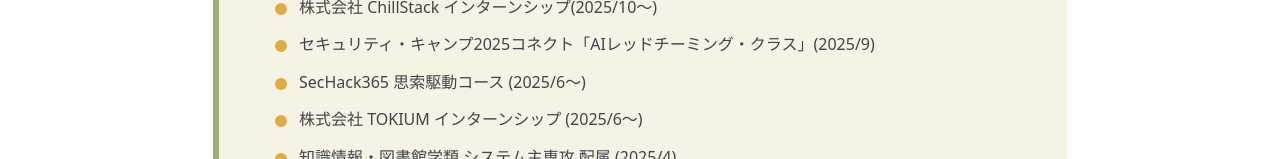
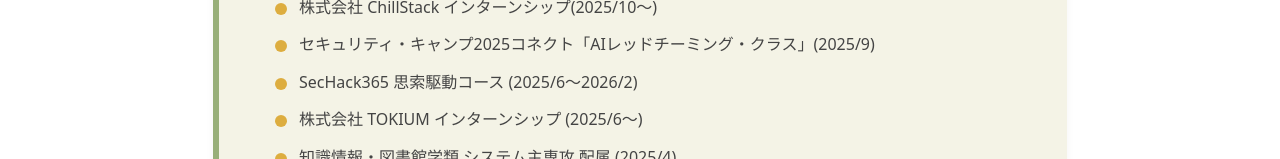
Before and after one commit to Utsugi0101/Utsugi0101.dev, a React (Vite) app: page / in a window 1280 px wide. Shown: the part 641-800 px from the top of the page. Built offline with nearby package versions, Linux system fonts and the light colour scheme.

Commit message:
fix:past

```diff
--- a/src/components/Pasts.tsx
+++ b/src/components/Pasts.tsx
@@ -6,7 +6,7 @@ export default function Pasts() {
           <li>セキュリティ・キャンプ2026全国大会「AIセキュリティクラス」(2026/8)</li>
           <li>株式会社 ChillStack インターンシップ(2025/10〜)</li>
           <li>セキュリティ・キャンプ2025コネクト「AIレッドチーミング・クラス」(2025/9)</li>
-          <li>SecHack365 思索駆動コース (2025/6〜)</li>
+          <li>SecHack365 思索駆動コース (2025/6〜2026/2)</li>
           <li>株式会社 TOKIUM インターンシップ (2025/6〜)</li>
           <li>知識情報・図書館学類 システム主専攻 配属 (2025/4)</li>
           <li>Agile PBL祭り2025 登壇 (2025/3)</li>
```
